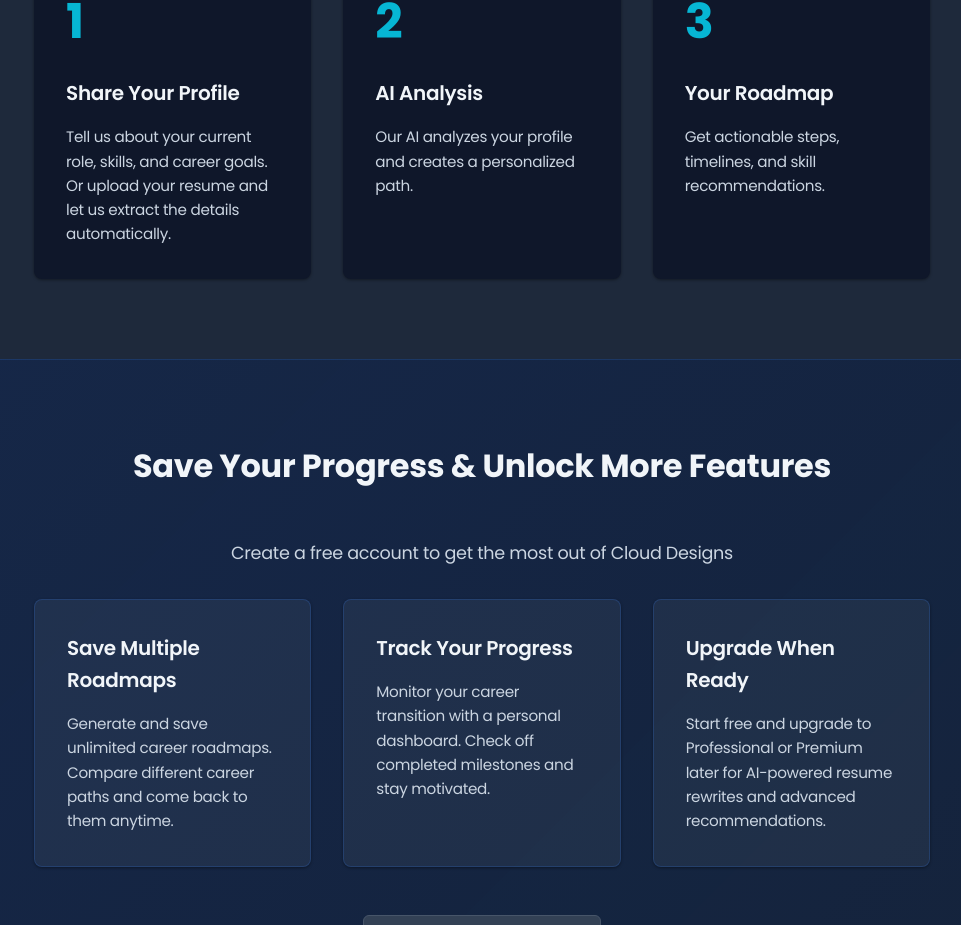
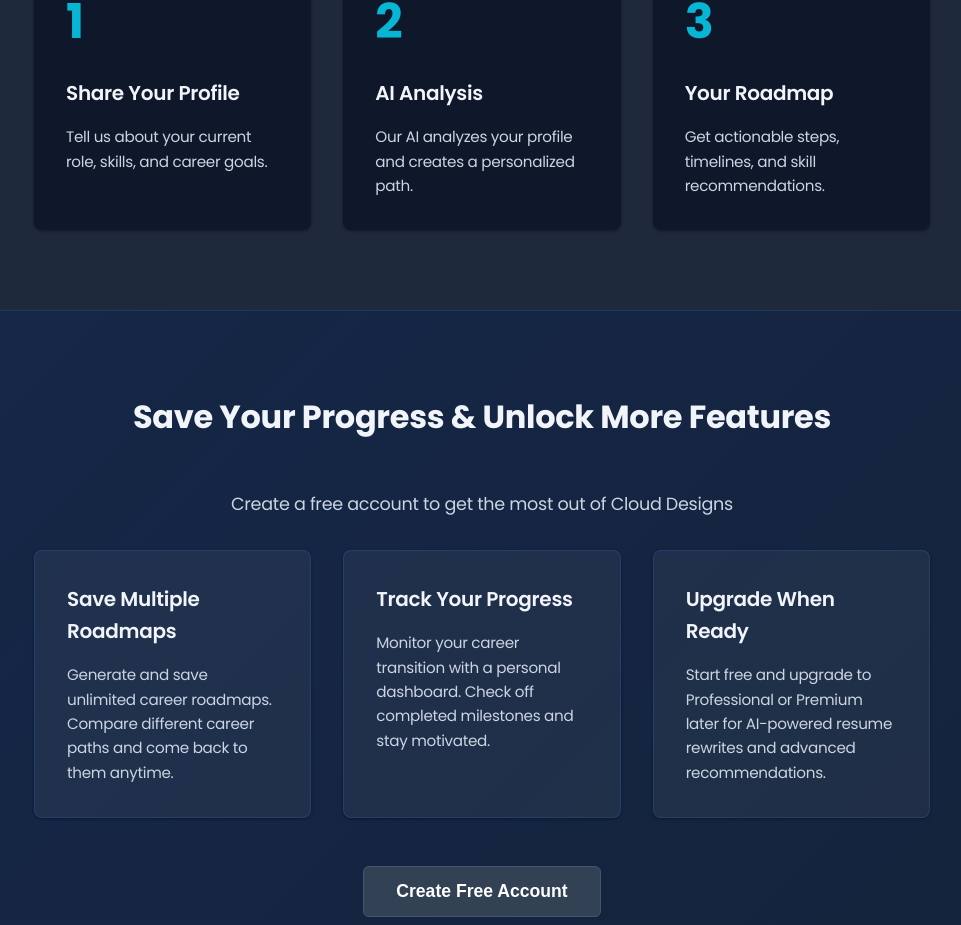
Before and after one commit to sent1nel101/cloud-migration, a Next.js app: page / in a window 1280 px wide. Shown: the part 2037-2962 px from the top of the page, without its empty margins (158-1119 px from the left). Built offline with nearby package versions, Linux system fonts and the light colour scheme; no server answers.

Commit message:
remove: hide resume upload mention from homepage 'How It Works' section

```diff
--- a/app/page.tsx
+++ b/app/page.tsx
@@ -196,7 +196,6 @@ function HomeContent() {
                   <h3>Share Your Profile</h3>
                   <p>
                     Tell us about your current role, skills, and career goals.
-                    Or upload your resume and let us extract the details automatically.
                   </p>
                 </div>
                 <div className="info-card">
```
